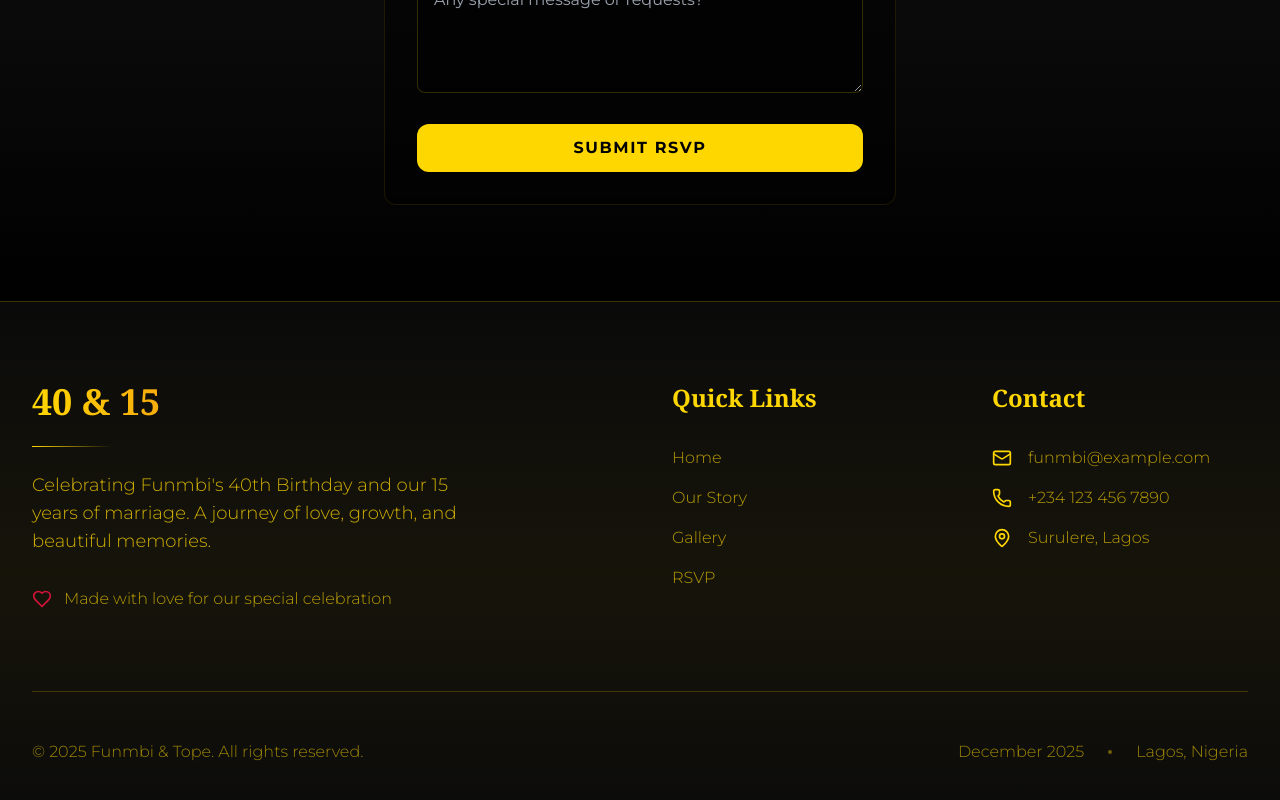
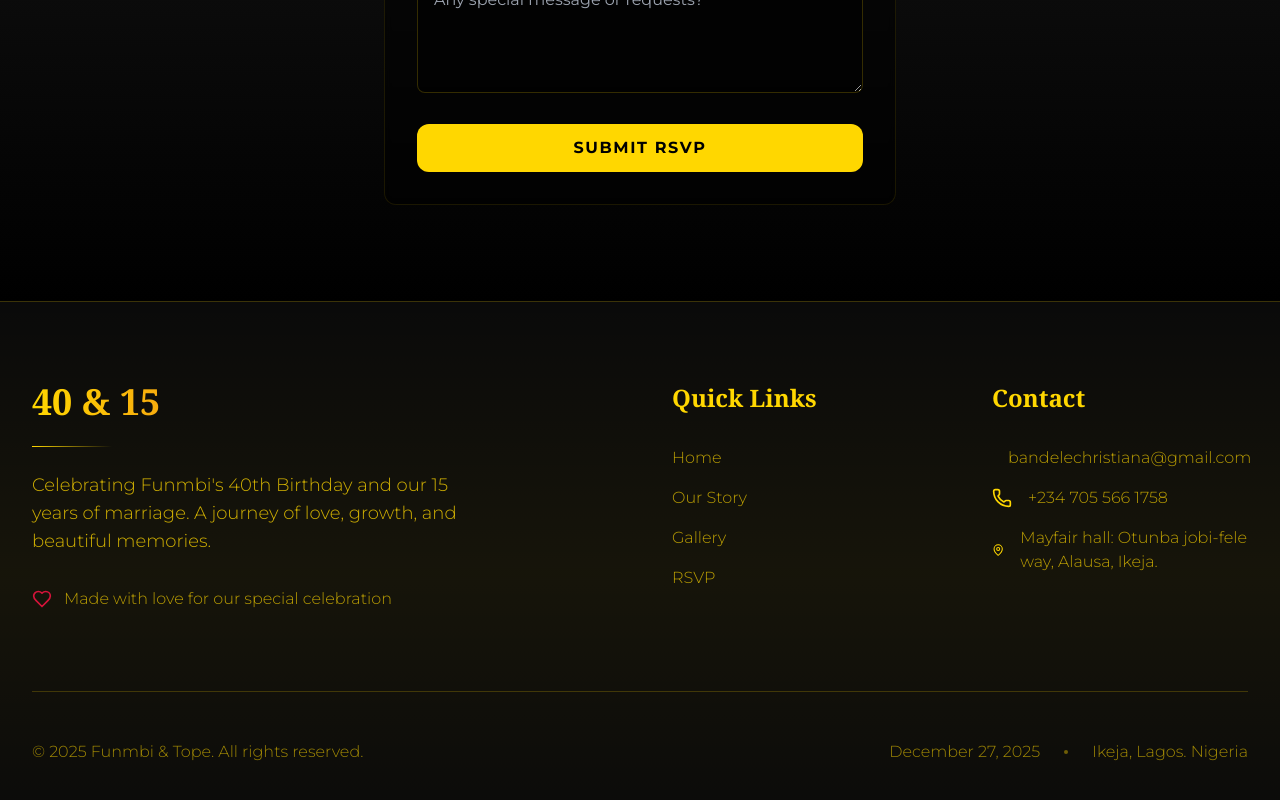
Before and after one commit to Apex10A/celebrating-aunty40, a Next.js app: page /rsvp in a window 1280 px wide. Shown: the part 1151-1951 px from the top of the page. Built offline with nearby package versions, Linux system fonts and the light colour scheme.

Commit message:
fix: event details

```diff
--- a/src/components/Footer.tsx
+++ b/src/components/Footer.tsx
@@ -72,19 +72,19 @@ export const Footer = () => {
               <div className="flex items-center gap-3 sm:gap-4">
                 <Mail className="text-[#FFD700] w-4 h-4 sm:w-5 sm:h-5" />
                 <span className="text-sm sm:text-base text-[#FFD700]/70 font-light">
-                  funmbi@example.com
+                  bandelechristiana@gmail.com
                 </span>
               </div>
               <div className="flex items-center gap-3 sm:gap-4">
                 <Phone className="text-[#FFD700] w-4 h-4 sm:w-5 sm:h-5" />
                 <span className="text-sm sm:text-base text-[#FFD700]/70 font-light">
-                  +234 123 456 7890
+                  +234 705 566 1758
                 </span>
               </div>
               <div className="flex items-center gap-3 sm:gap-4">
                 <MapPin className="text-[#FFD700] w-4 h-4 sm:w-5 sm:h-5" />
                 <span className="text-sm sm:text-base text-[#FFD700]/70 font-light">
-                  Surulere, Lagos
+                  Mayfair hall: Otunba jobi-fele way, Alausa, Ikeja.
                 </span>
               </div>
             </div>
@@ -99,11 +99,11 @@ export const Footer = () => {
             </p>
             <div className="flex items-center gap-4 sm:gap-6">
               <span className="text-sm sm:text-base text-[#FFD700]/60 font-light">
-                December 2025
+                December 27, 2025
               </span>
               <div className="w-1 h-1 bg-[#FFD700]/40 rounded-full"></div>
               <span className="text-sm sm:text-base text-[#FFD700]/60 font-light">
-                Lagos, Nigeria
+                Ikeja, Lagos. Nigeria
               </span>
             </div>
           </div>
--- a/src/components/GiftSection.tsx
+++ b/src/components/GiftSection.tsx
@@ -139,7 +139,7 @@ export const GiftSection = () => {
             onClick={() => window.open('https://flutterwave.com/pay/geqbpo145yyd', '_blank')}
             className="relative w-full py-4 bg-[#FFD700] text-black rounded-xl font-semibold text-lg transition-all duration-300 disabled:opacity-50 disabled:cursor-not-allowed group overflow-hidden"
           >
-            <span className="relative z-10">Send Anniversary Gift 🎁</span>
+            <span className="relative z-10">Send Anniversary & Birthday Gift 🎁</span>
             <motion.div
               className="absolute inset-0 bg-gradient-to-r from-[#FFD700] via-white to-[#FFD700]"
               initial={{ x: '-100%' }}
--- a/src/components/HeroSection.tsx
+++ b/src/components/HeroSection.tsx
@@ -72,17 +72,17 @@ export const HeroSection = () => {
               </div>
 
               {/* Info Pills */}
-              <div className="flex flex-col sm:flex-row items-stretch sm:items-center justify-center lg:justify-start gap-3 sm:gap-4 lg:gap-6">
+              <div className="flex flex-col items-stretch  lg:justify-start gap-3 sm:gap-4 lg:gap-6">
                 <div className="group w-full mx-auto sm:mx-0 sm:w-auto max-w-xs sm:max-w-none flex items-center justify-center sm:justify-start gap-2 sm:gap-3 bg-black/50 backdrop-blur-lg px-4 sm:px-6 lg:px-8 py-3 sm:py-4 rounded-lg border border-[#FFD700]/20 hover:border-[#FFD700]/40 transition-all duration-500">
                   <Calendar className="text-[#FFD700] transition-transform group-hover:scale-110 duration-300 min-w-[20px] sm:min-w-[24px]" size={20} />
                   <span className="text-sm sm:text-base lg:text-lg font-light text-[#FFD700]/90 tracking-wider whitespace-nowrap">
                     December 27, 12:00pm
                   </span>
                 </div>
-                <div className="group w-full mx-auto sm:mx-0 sm:w-auto max-w-xs sm:max-w-none flex items-center justify-center sm:justify-start gap-2 sm:gap-3 bg-black/50 backdrop-blur-lg px-4 sm:px-6 lg:px-8 py-3 sm:py-4 rounded-lg border border-[#FFD700]/20 hover:border-[#FFD700]/40 transition-all duration-500">
+                <div className="group w-full mx-auto sm:mx-0 sm:w-auto max-w-xs sm:max-w-none flex  justify-center sm:justify-start gap-2 sm:gap-3 bg-black/50 backdrop-blur-lg px-4 sm:px-6 lg:px-8 py-3 sm:py-4 rounded-lg border border-[#FFD700]/20 hover:border-[#FFD700]/40 transition-all duration-500">
                   <MapPin className="text-[#FFD700] transition-transform group-hover:scale-110 duration-300 min-w-[20px] sm:min-w-[24px]" size={20} />
                   <span className="text-sm sm:text-base lg:text-lg font-light text-[#FFD700]/90 tracking-wider">
-                    Surulere, Lagos
+                    Mayfair hall: Otunba jobi-fele way, Alausa, Ikeja.
                   </span>
                 </div>
               </div>
```
